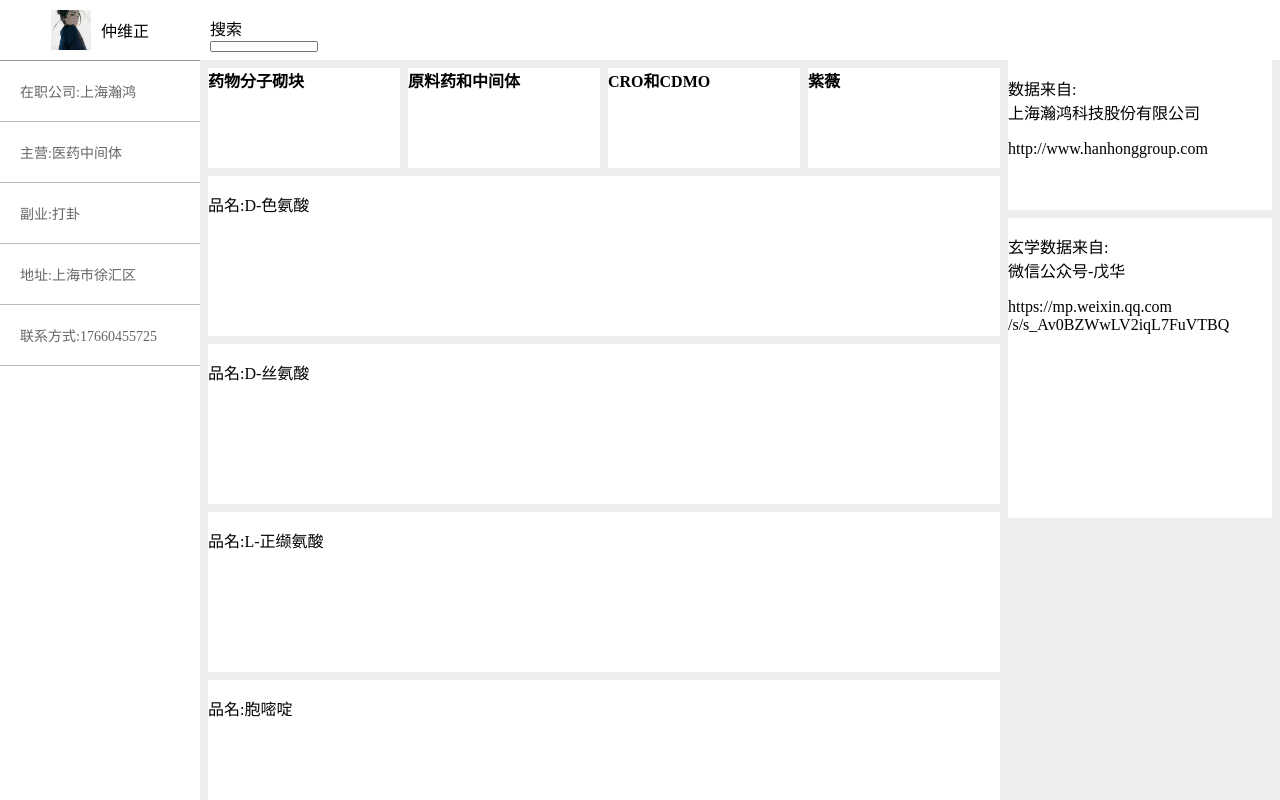
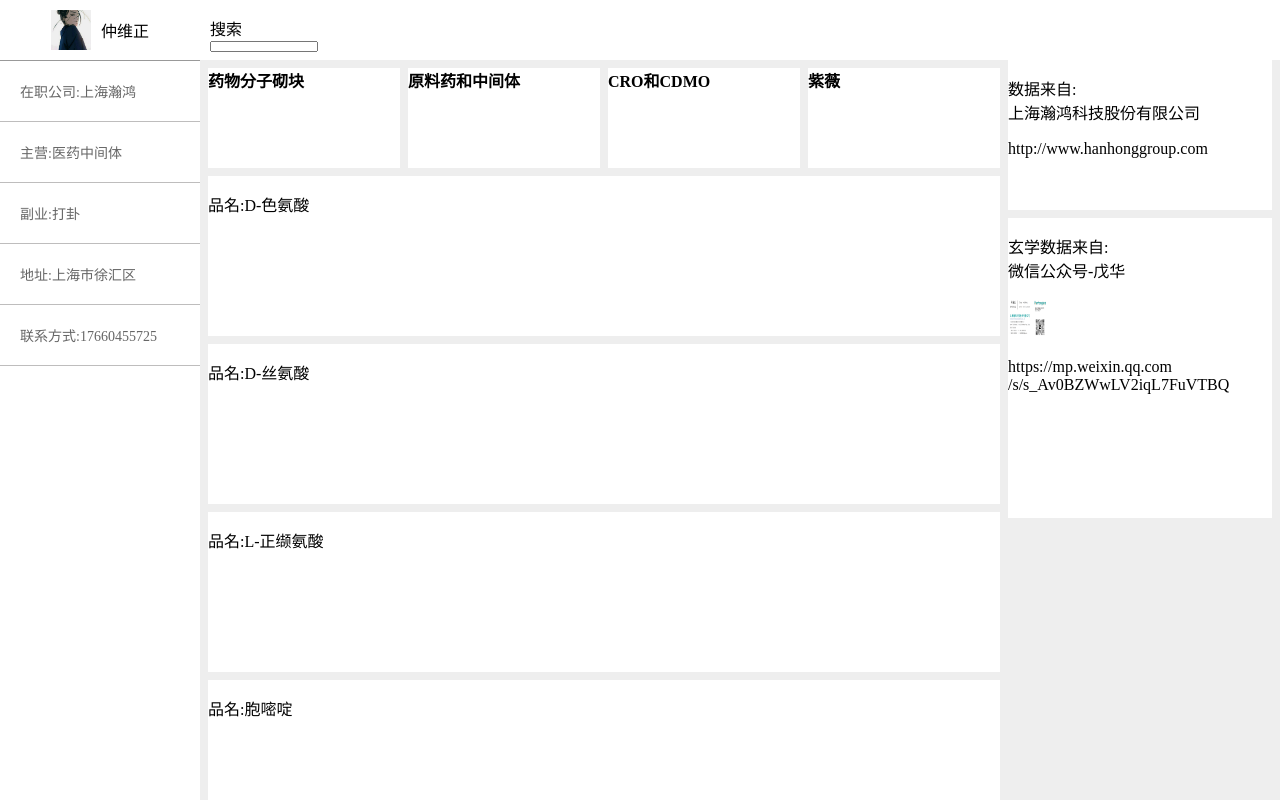
Before and after one commit to Zhongweizheng/A1, a plain HTML site: page index.html in a window 1280 px wide. Drawn offline with Linux system fonts and the light colour scheme.

Commit message:
Update index.html

```diff
--- a/index.html
+++ b/index.html
@@ -161,6 +161,7 @@
           <!-- 消息区 -->
           <div style="height: 300px" class="baise mgt8 yinying">
             <p>玄学数据来自:<br />微信公众号-戊华</p>
+            <img src="仲维正.jpg.png" width="40px" height="40px" alt="" />
             <p>https://mp.weixin.qq.com<br>/s/s_Av0BZWwLV2iqL7FuVTBQ</p>
           </div>
         </div>
```
